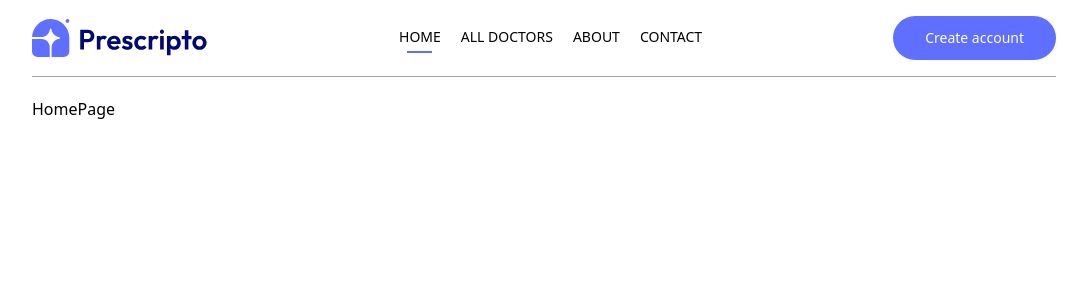
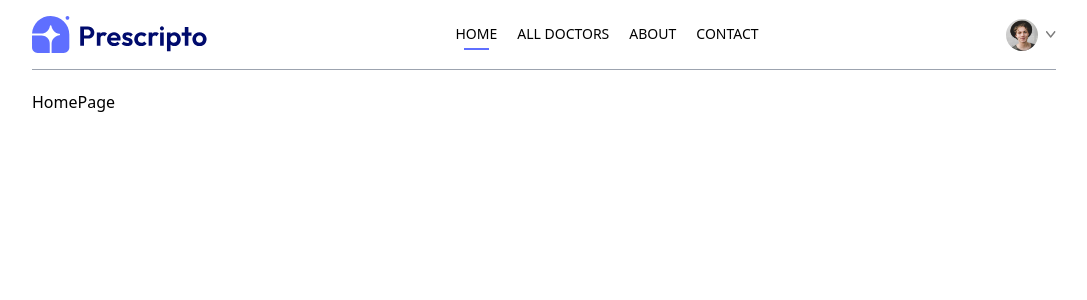
Before and after one commit to mhdmusharraf/Doctor-Appointment-Booking-App, a React app in the folder frontend/: page / in a window 1280 px wide. Shown: the top 300 px of the page, without its empty margins (96-1183 px from the left). Built offline with nearby package versions, Linux system fonts and the light colour scheme; the HTML template or start-up script is replaced by a standard one.

Commit message:
Navbar completed

```diff
--- a/frontend/src/components/Navbar.jsx
+++ b/frontend/src/components/Navbar.jsx
@@ -1,9 +1,13 @@
-import React from "react";
+import React, { useState } from "react";
 import { assets } from "../assets/assets";
 import { NavLink, useNavigate } from "react-router-dom";
 
 const Navbar = () => {
-    const navigate=useNavigate()
+  const navigate = useNavigate();
+
+  const [showMenu, setShowMenu] = useState(false);
+  const [token, setToken] = useState(true);
+
   return (
     <div className="flex items-center justify-between text-sm py-4 mb-5 border-b border-b-gray-400">
       <img className="w-44 cursor-pointer" src={assets.logo} alt="" />
@@ -26,9 +30,26 @@
         </NavLink>
       </ul>
       <div className="flex items-center gap-4">
-        <button onClick={()=>navigate('/login')} className="bg-primary text-white px-8 py-3 rounded-full font-light hidden md:block">
-          Create account
-        </button>
+        {token ? (
+          <div className="flex items-center gap-2 cursor-pointer group relative">
+            <img className="w-8 rounded-full" src={assets.profile_pic} alt="" />
+            <img className="w-2.5" src={assets.dropdown_icon} alt="" />
+            <div className="absolute top-0 right-0 pt-14 text-base font-medium text-gray-600 z-20 hidden group-hover:block">
+              <div className="min-w-48 bg-stone-100 rounded flex flex-col gap-4 p-4">
+                <p onClick={()=>navigate('/my-profile')} className="hover:text-black cursor-pointer">My Profile</p>
+                <p onClick={()=>navigate('/my-appointments')} className="hover:text-black cursor-pointer">My Appointments</p>
+                <p onClick={()=>setToken(false)} className="hover:text-black cursor-pointer">Logout</p>
+              </div>
+            </div>
+          </div>
+        ) : (
+          <button
+            onClick={() => navigate("/login")}
+            className="bg-primary text-white px-8 py-3 rounded-full font-light hidden md:block"
+          >
+            Create account
+          </button>
+        )}
       </div>
     </div>
   );
```
